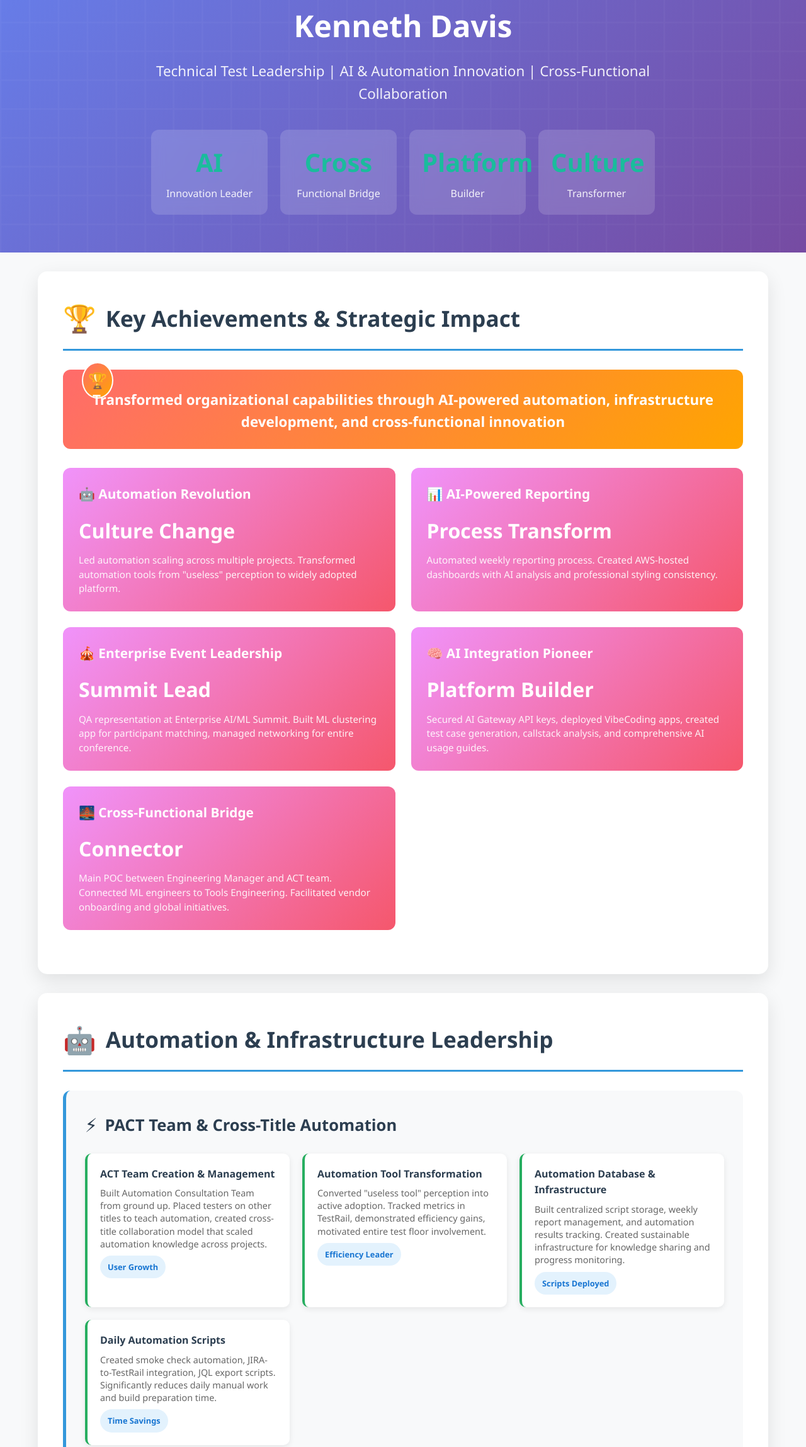
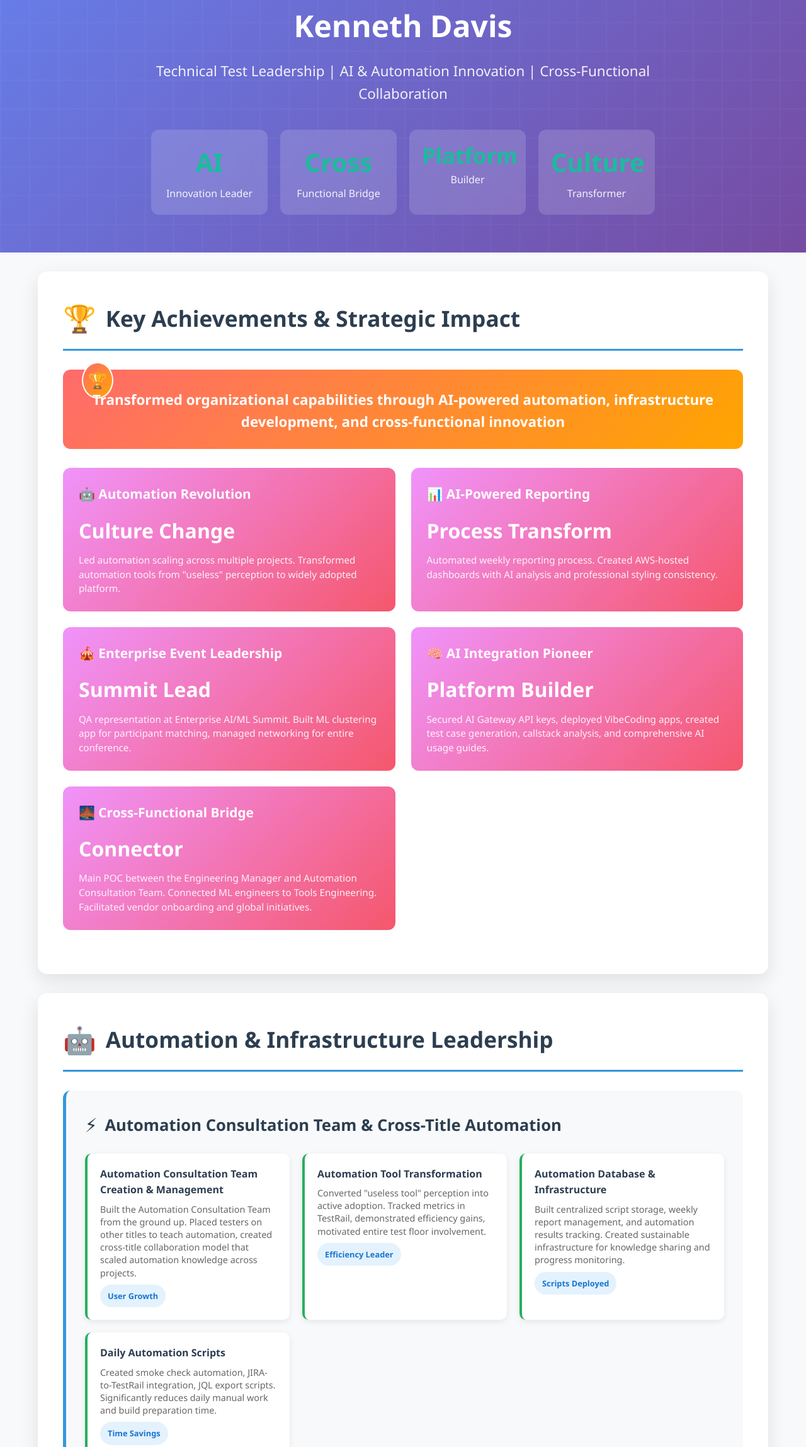
Before and after one commit to dafkenaniah/dafkenaniah.github.io, a plain HTML site: page index.html in a window 1280 px wide. Shown: the part 182-2480 px from the top of the page at 63% size. Drawn offline with Linux system fonts and the light colour scheme.

Commit message:
Center platform label and expand team name

```diff
--- a/index.html
+++ b/index.html
@@ -76,6 +76,13 @@
             font-weight: bold;
             color: #1abc9c;
             margin-bottom: 5px;
+            text-align: center;
+            width: 100%;
+        }
+
+        .hero-stat-number-long {
+            font-size: 2.15em;
+            line-height: 1.2;
         }
 
         .hero-stat-label {
@@ -501,7 +508,7 @@
                     <div class="hero-stat-label">Functional Bridge</div>
                 </div>
                 <div class="hero-stat">
-                    <div class="hero-stat-number">Platform</div>
+                    <div class="hero-stat-number hero-stat-number-long">Platform</div>
                     <div class="hero-stat-label">Builder</div>
                 </div>
                 <div class="hero-stat">
@@ -567,7 +574,7 @@
                     <div class="achievement-title">🌉 Cross-Functional Bridge</div>
                     <div class="achievement-impact">Connector</div>
                     <div class="achievement-description">
-                        Main POC between Engineering Manager and ACT team. Connected ML engineers
+                        Main POC between the Engineering Manager and Automation Consultation Team. Connected ML engineers
                         to Tools Engineering. Facilitated vendor onboarding and global initiatives.
                     </div>
                 </div>
@@ -584,13 +591,13 @@
             <div class="category-section">
                 <h3 class="category-title">
                     <span class="category-icon">⚡</span>
-                    PACT Team & Cross-Title Automation
+                    Automation Consultation Team & Cross-Title Automation
                 </h3>
                 <div class="contribution-list">
                     <div class="contribution-item">
-                        <div class="contribution-title">ACT Team Creation & Management</div>
-                        <div class="contribution-description">
-                            Built Automation Consultation Team from ground up. Placed testers on other titles to teach automation,
+                        <div class="contribution-title">Automation Consultation Team Creation & Management</div>
+                        <div class="contribution-description">
+                            Built the Automation Consultation Team from the ground up. Placed testers on other titles to teach automation,
                             created cross-title collaboration model that scaled automation knowledge across projects.
                         </div>
                         <div class="impact-metric tooltip" data-tooltip="Team scaling success">User Growth</div>
@@ -669,7 +676,7 @@
                     <div class="contribution-item">
                         <div class="contribution-title">PowerPoint Generation App</div>
                         <div class="contribution-description">
-                            Created AI-powered presentation generator for ACT team check-ins.
+                            Created an AI-powered presentation generator for Automation Consultation Team check-ins.
                             Automates slide creation and content generation for consistent reporting.
                         </div>
                         <div class="impact-metric">Automated Presentations</div>
@@ -1323,9 +1330,9 @@
             <div class="innovation-timeline">
                 <div class="timeline-item">
                     <div class="timeline-content">
-                        <div class="timeline-title">🎯 Automation Platform Transformation & ACT Team Creation</div>
+                        <div class="timeline-title">🎯 Automation Platform Transformation & Automation Consultation Team Creation</div>
                         <div class="timeline-description">
-                            Converted negative perception of automation tools into organization-wide adoption. Created ACT team,
+                            Converted negative perception of automation tools into organization-wide adoption. Created the Automation Consultation Team,
                             established cross-title automation sharing, achieved significant user growth.
                         </div>
                     </div>
```
